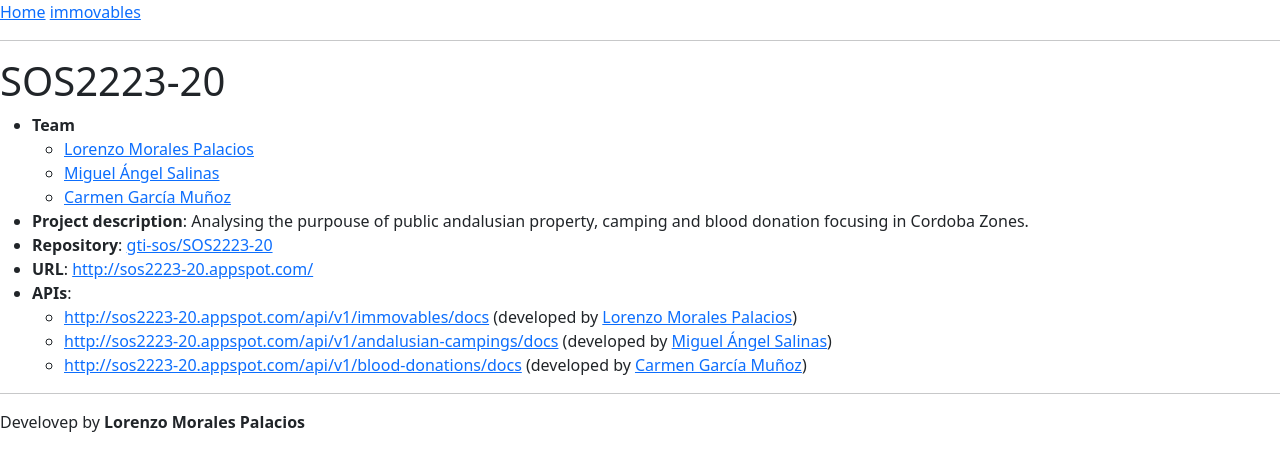
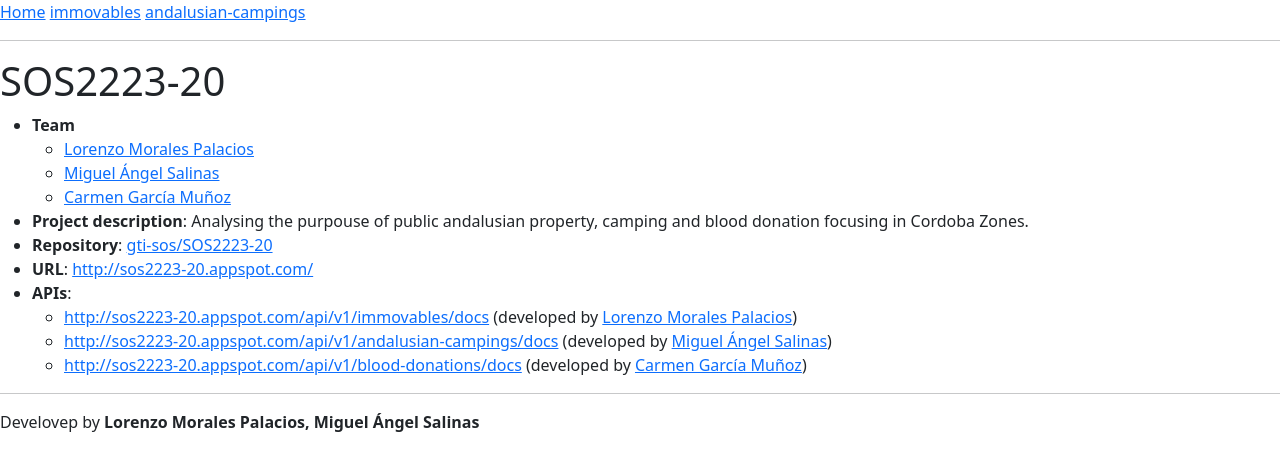
Before and after one commit to gti-sos/sos2223-20, a SvelteKit app in the folder frontend/: page / in a window 1280 px wide. Shown: the top 470 px of the page. Built offline with nearby package versions, Linux system fonts and the light colour scheme.

Commit message:
change MAS

```diff
--- a/frontend/src/routes/Footer.svelte
+++ b/frontend/src/routes/Footer.svelte
@@ -1,2 +1,2 @@
 
-Develovep by <b>Lorenzo Morales Palacios</b>
+Develovep by <b>Lorenzo Morales Palacios, Miguel Ángel Salinas</b>
--- a/frontend/src/routes/Header.svelte
+++ b/frontend/src/routes/Header.svelte
@@ -1,4 +1,5 @@
 <nav>
     <a href="/">Home</a>
     <a href="/api/v2/immovables">immovables</a>
+    <a href="/api/v2/andalusian-campings">andalusian-campings</a>
 </nav>
```
Also changed, not shown: 1 other file (tests, documents, lock files or other folders).
